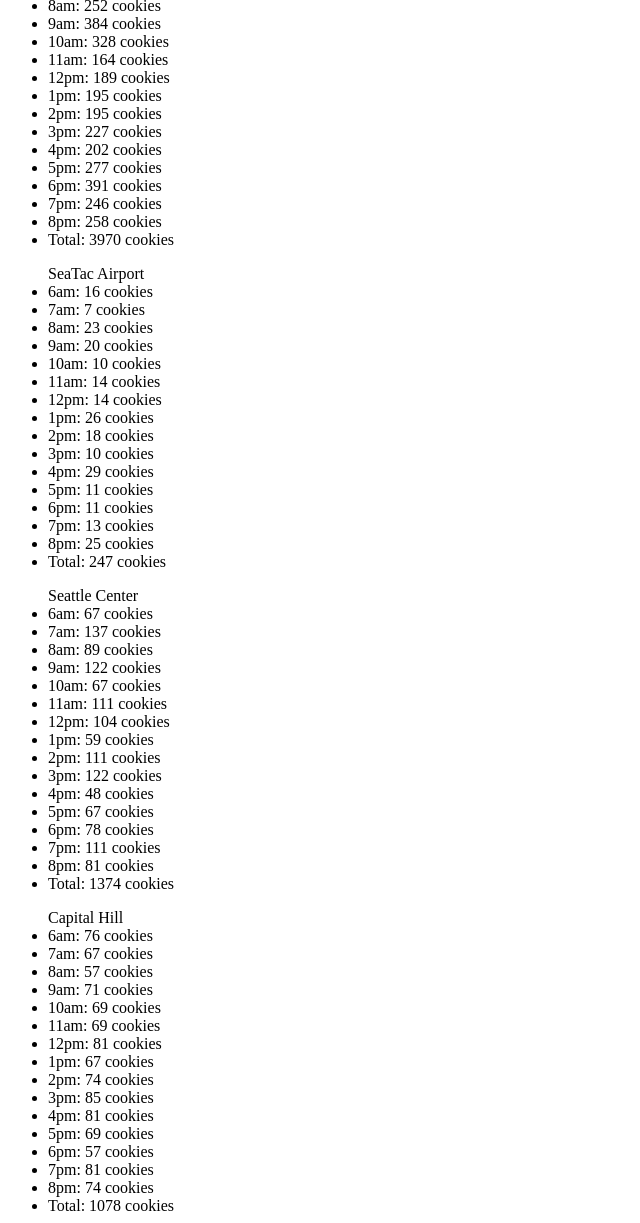
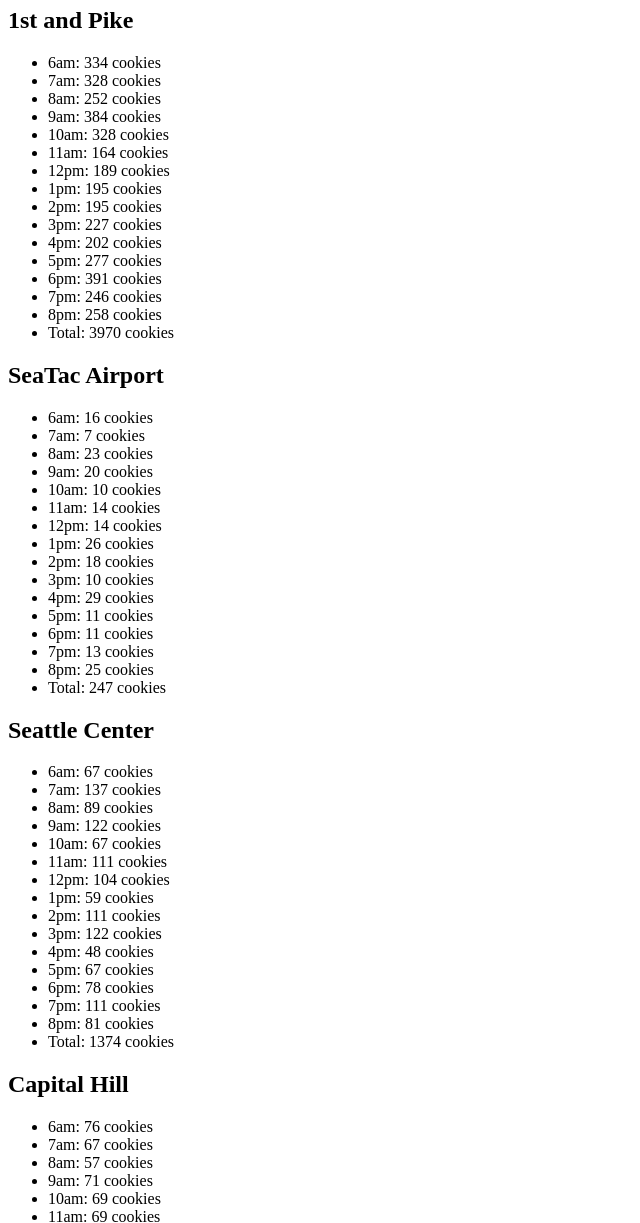
Before and after one commit to wosunkwo/cookie-stand, a plain HTML site: page sales.html in a window 1280 px wide. Shown: the part 73-1296 px from the top of the page, without its empty margins (0-640 px from the left). Drawn offline with Linux system fonts and the light colour scheme.

```diff
--- a/app.js
+++ b/app.js
@@ -6,6 +6,7 @@ var avgCookieSale = [6.3,1.2,3.7,2.3,4.6];
 
 //The first store object
 var firstAndPike = {
+  storeName: stores[0],
   minNumOfCustomers: minStoreCustomer[0],
   maxNumOfCustomers: maxStoreCustomer[0],
   avgCookieBought: avgCookieSale[0],
@@ -43,6 +44,7 @@ var firstAndPike = {
 
 //The second store object
 var seatacAirport = {
+  storeName: stores[1],
   minNumOfCustomers: minStoreCustomer[1],
   maxNumOfCustomers: maxStoreCustomer[1],
   avgCookieBought: avgCookieSale[1],
@@ -80,6 +82,7 @@ var seatacAirport = {
 
 //The third store object
 var seattleCenter = {
+  storeName: stores[2],
   minNumOfCustomers: minStoreCustomer[2],
   maxNumOfCustomers: maxStoreCustomer[2],
   avgCookieBought: avgCookieSale[2],
@@ -117,6 +120,7 @@ var seattleCenter = {
 
 //The fourth store object
 var capitolHill = {
+  storeName: stores[3],
   minNumOfCustomers: minStoreCustomer[3],
   maxNumOfCustomers: maxStoreCustomer[3],
   avgCookieBought: avgCookieSale[3],
@@ -154,6 +158,7 @@ var capitolHill = {
 
 //The fifth store object
 var alki = {
+  storeName: stores[4],
   minNumOfCustomers: minStoreCustomer[4],
   maxNumOfCustomers: maxStoreCustomer[4],
   avgCookieBought: avgCookieSale[4],
@@ -193,7 +198,7 @@ var alki = {
 //the code to display the data for the first store
 firstAndPike.driver();
 var ulEl = document.getElementById('store1Result');
-ulEl.textContent = stores[0];
+document.getElementById('store1Heading').innerHTML = firstAndPike.storeName;
 for(var i=0; i<hours.length; i++)
 {
   var liEl = document.createElement('li');
@@ -207,7 +212,7 @@ ulEl.appendChild(liEl);
 //the code to display the data for the second store
 seatacAirport.driver();
 ulEl = document.getElementById('store2Result');
-ulEl.textContent = stores[1];
+document.getElementById('store2Heading').innerHTML = seatacAirport.storeName;
 for(var j=0; j<hours.length; j++)
 {
   liEl = document.createElement('li');
@@ -221,7 +226,7 @@ ulEl.appendChild(liEl);
 //the code to display the data for the third store
 seattleCenter.driver();
 ulEl = document.getElementById('store3Result');
-ulEl.textContent = stores[2];
+document.getElementById('store3Heading').innerHTML = seattleCenter.storeName;
 for(var k=0; k<hours.length; k++)
 {
   liEl = document.createElement('li');
@@ -235,7 +240,7 @@ ulEl.appendChild(liEl);
 //the code to display the data for the fourth store
 capitolHill.driver();
 ulEl = document.getElementById('store4Result');
-ulEl.textContent = stores[3];
+document.getElementById('store4Heading').innerHTML = capitolHill.storeName;
 for(var l=0; l<hours.length; l++)
 {
   liEl = document.createElement('li');
@@ -249,7 +254,7 @@ ulEl.appendChild(liEl);
 //the code to display the data for the fifth store
 alki.driver();
 ulEl = document.getElementById('store5Result');
-ulEl.textContent = stores[4];
+document.getElementById('store5Heading').innerHTML = alki.storeName;
 for(var m=0; m<hours.length; m++)
 {
   liEl = document.createElement('li');
--- a/sales.html
+++ b/sales.html
@@ -7,18 +7,24 @@
   </head>
 
   <body>
+    <h1> Salmon Cookies Sales Forcast</h1>
+    <h2 id="store1Heading"></h2>
     <ul id="store1Result">
     </ul>
 
+    <h2 id="store2Heading"></h2>
     <ul id="store2Result">
     </ul>
 
+    <h2 id="store3Heading"></h2>
     <ul id="store3Result">
     </ul>
 
+    <h2 id="store4Heading"></h2>
     <ul id="store4Result">
     </ul>
 
+    <h2 id="store5Heading"></h2>
     <ul id="store5Result">
     </ul>
 
```
Also changed, not shown: index.html (+2 -0 lines).
